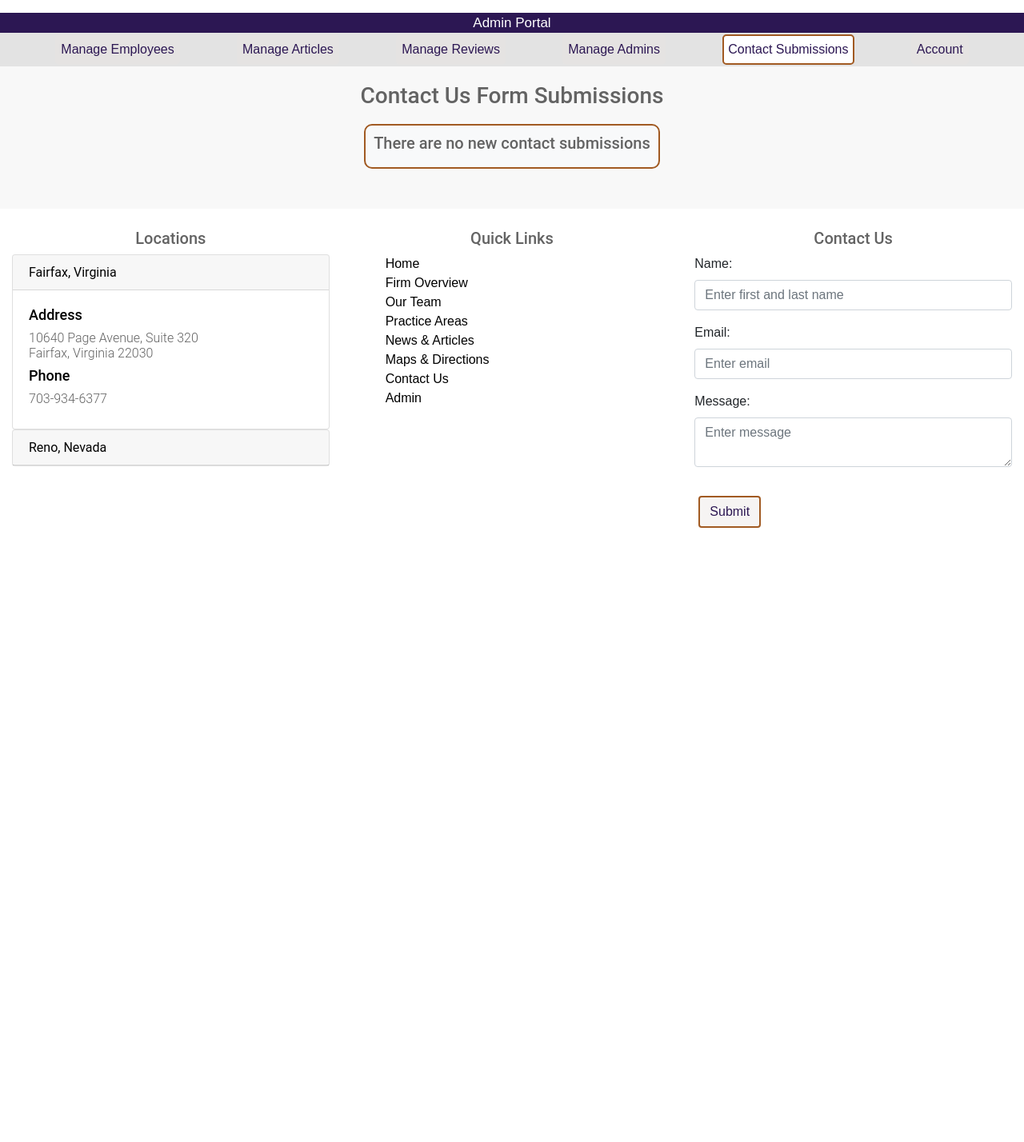
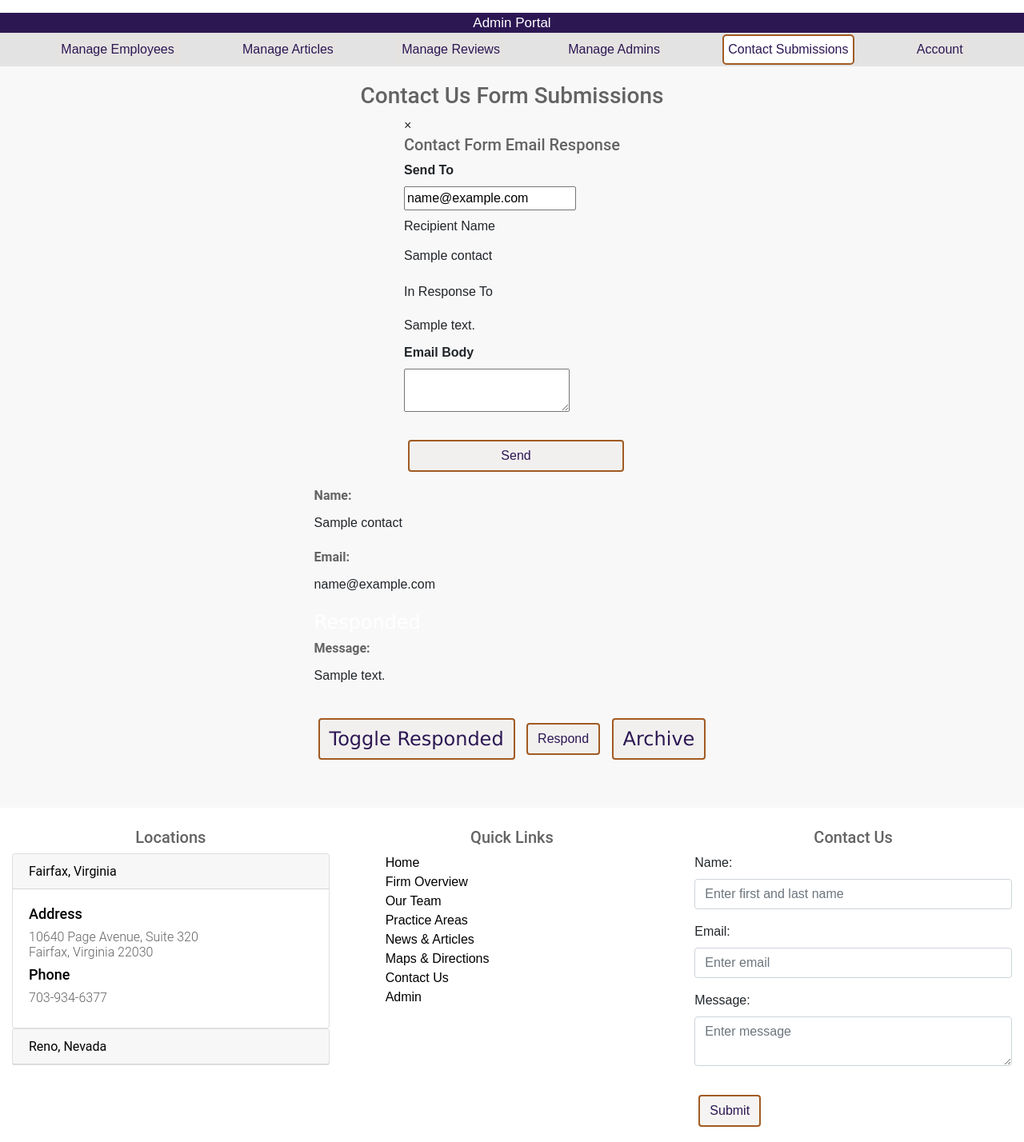
Before and after one commit to chrishwise/wise-law-firm-website, a Flask app: page /contact-submissions in a window 1280 px wide. Shown: the part 119-1547 px from the top of the page at 80% size. Before the commit the page ends 779 px from the top, so only its background shows below. Run offline with Flask 2, Linux system fonts and the light colour scheme; a user stored in the database is signed in; tables that the repository leaves empty hold one stand-in row (values such as "Sample post"); some libraries are stand-ins or nearby versions.

Commit message:
contact submissions page

```diff
--- a/website/forms.py
+++ b/website/forms.py
@@ -14,7 +14,12 @@
                        description="Enter your first and last name")
     email = EmailField('Email Address', [validators.InputRequired()])
     message = TextAreaField('Message', [validators.InputRequired()])
-    recaptcha = RecaptchaField()
+    #recaptcha = RecaptchaField()
+
+
+class RespondEmailForm(FlaskForm):
+    message = TextAreaField('Email Body', [validators.DataRequired()])
+    recipients = EmailField("Send To", [validators.InputRequired(), validators.Email()])
 
 
 class ArticleForm(FlaskForm):
--- a/website/templates/contact-us.html
+++ b/website/templates/contact-us.html
@@ -15,7 +15,7 @@
                 <div class="form-group">
                     {{ render_field(form.message, class="form-control") }}
                 </div>
-                {{ form.recaptcha }}
+                {#{{ form.recaptcha }#}}
                 {{ form.csrf_token}}
             </dl>
             <button type="submit" class="btn btn-outline-gold">Submit</button>
--- a/website/views.py
+++ b/website/views.py
@@ -11,10 +11,10 @@
 
 from . import db, mail
 from .forms import ContactForm, ArticleForm, AdminAccountForm, AdminChangePasswordForm, MasterPasswordForm, \
-    CreateAttorneyForm
+    CreateAttorneyForm, RespondEmailForm
 from .models import Article, Admin, Attorney, AttorneyEducation, AttorneyProfessionalLicense, \
-AttorneyProfessionalActivity, AttorneyAdmission, AttorneyMembership, AttorneyPublication, AttorneyAreaOfPractice
-
+    AttorneyProfessionalActivity, AttorneyAdmission, AttorneyMembership, AttorneyPublication, AttorneyAreaOfPractice, \
+    Contact
 
 views = Blueprint('views', __name__)
 
@@ -195,6 +195,16 @@
         msg.html = render_template("email.html", email=msg)
         mail.send(msg)
         flash("Message was successfully sent!", category='success')
+
+        # create Contact object and add it to the database
+        contact_us_submission = Contact(name=form.name.data,
+                                        email=form.email.data,
+                                        message=form.message.data,
+                                        date_time=datetime.datetime.now(),
+                                        responded=False)
+        db.session.add(contact_us_submission)
+        db.session.commit()
+
         return redirect(url_for('views.home'))
     return render_template("contact-us.html", form=form, logged_in=current_user.is_authenticated)
 
@@ -419,10 +429,61 @@
                            current_user=current_user)
 
 
-@views.route('/contact-submissions', methods=['GET'])
+@views.route('/contact-submissions', methods=['GET', 'POST'])
 @login_required
 def contact_submissions():
-    return render_template('contact-submissions.html', logged_in=False, contact_submissions=contact_submissions)
+    contacts = Contact.query.all()
+    print(contacts)
+
+    # The following is for responding to contact submissions from within the admin portal
+    respondForm = RespondEmailForm(request.form)
+    if request.method == 'POST' and respondForm.validate():
+        recipients = respondForm.recipients.data
+        # This ensures that recipients is a list
+        if type(recipients) is not list:
+            recipients = recipients.split()
+
+        # get contact by id from hidden input in form
+        contactId = request.form.get('contactId')
+        contact = Contact.query.get(contactId)
+        contact.responded = True
+        db.session.commit()
+
+        email = Message(subject="Response from your Wise Law Firm contact us submission",
+                        body=respondForm.message.data,
+                        recipients=recipients)
+        email.html = render_template('email-response.html', email=email)
+        mail.send(email)
+        flash('Response email has been sent', category='success')
+    return render_template('contact-submissions.html', logged_in=False, form=respondForm, contacts=contacts)
+
+
+@views.route('/toggle-responded/<int:id>', methods=['GET'])
+@login_required
+def toggle_responded(id):
+    contact = Contact.query.get(id)
+    if contact.responded:
+        contact.responded = False
+    else:
+        contact.responded = True
+    db.session.commit()
+    flash("The responded field has been updated.", category='success')
+    return redirect(url_for('views.contact_submissions'))
+
+
+@views.route('/toggle-archive/<int:id>', methods=['GET'])
+@login_required
+def toggle_archive(id):
+    contact = Contact.query.get(id)
+    # If already archived, set as false to negate this
+    if contact.archived:
+        contact.archived = False
+    # Otherwise set as true to archive this submission
+    else:
+        contact.archived = True
+    db.session.commit()
+    flash("Contact Submission has been archived.", category='success')
+    return redirect(url_for('views.contact_submissions'))
 
 
 @views.route('/master_password', methods=['GET', 'POST'])
```
Also changed, not shown: website/templates/email-response.html (added, +19 -0 lines).
